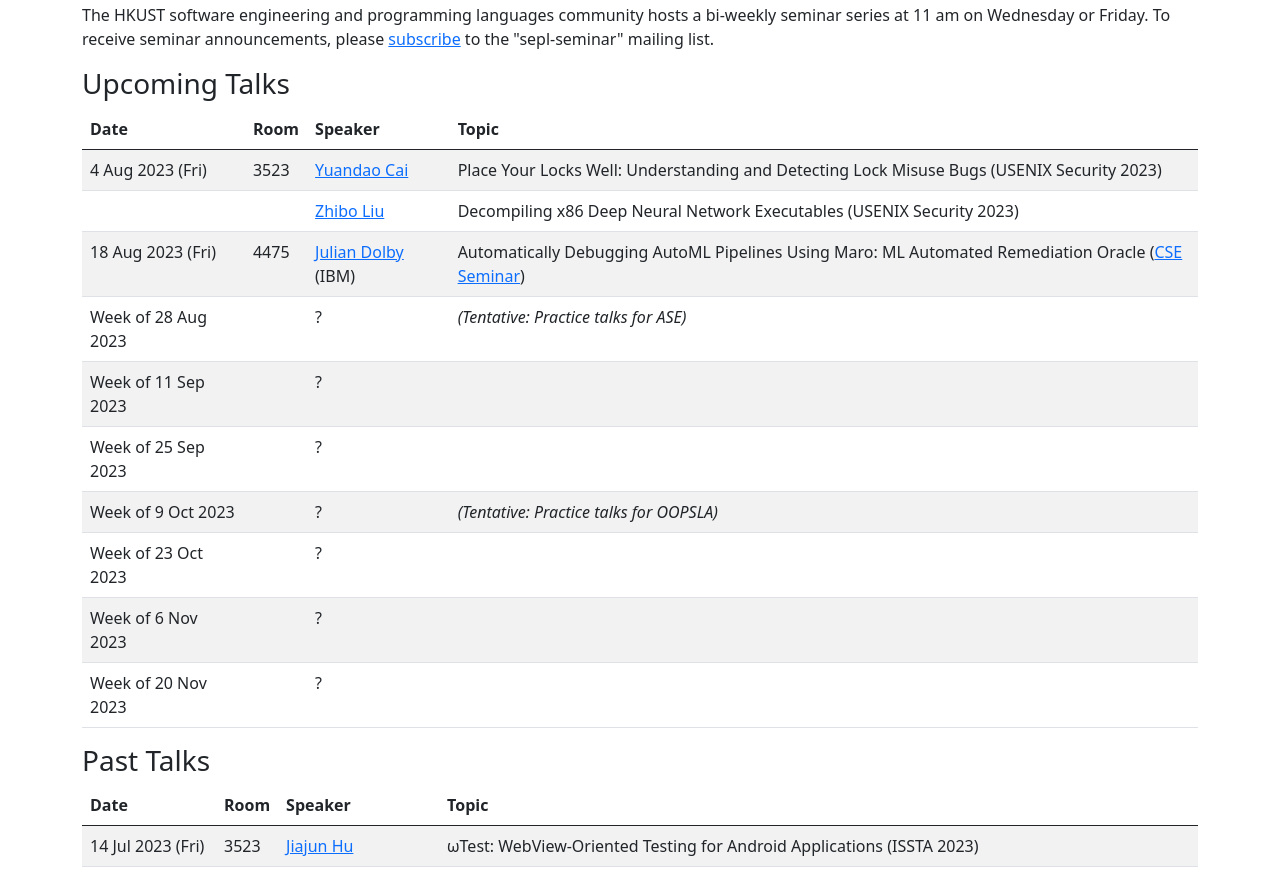
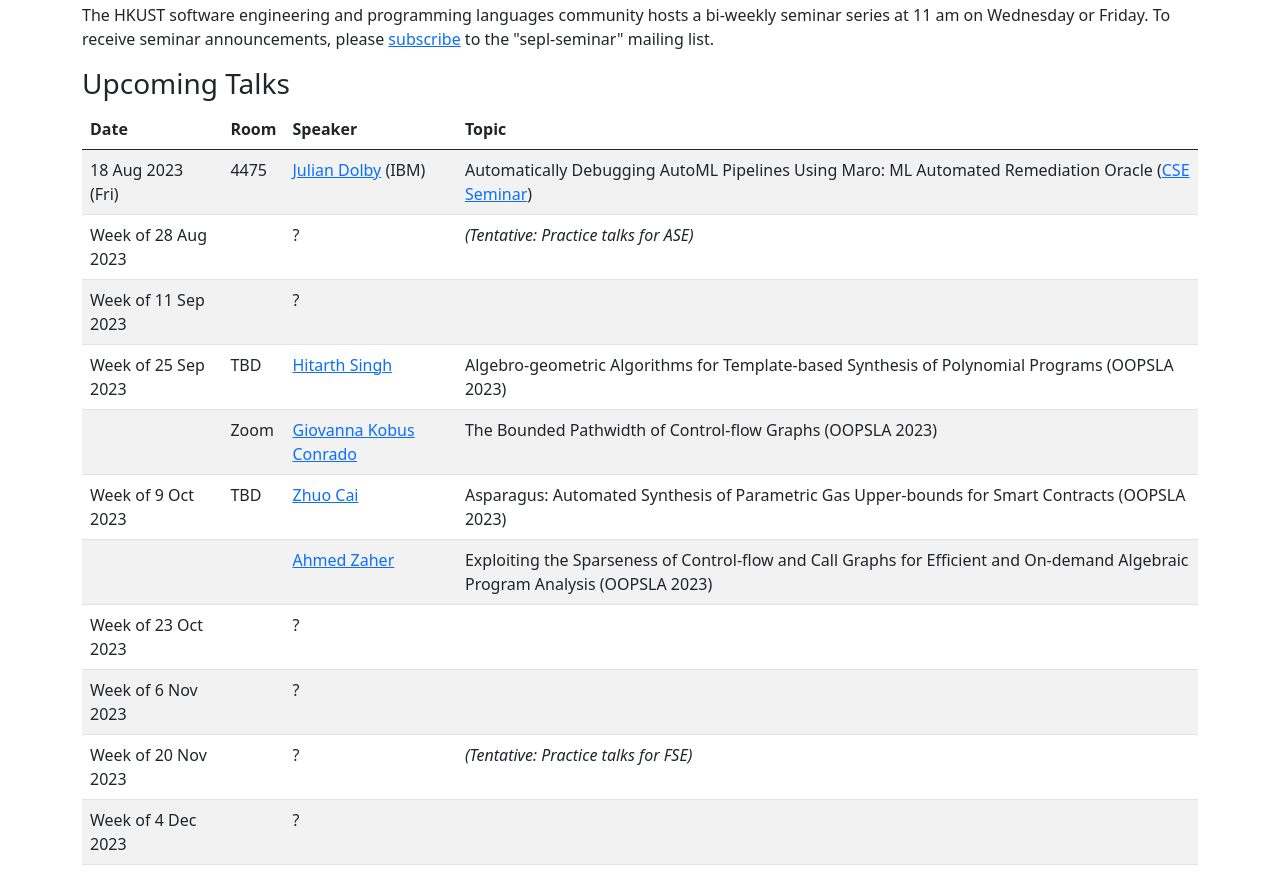
Before and after one commit to sepl-hkust/sepl-hkust.github.io, a plain HTML site: page index.html in a window 1280 px wide. Shown: the part 77-950 px from the top of the page. Drawn offline with nearby package versions, Linux system fonts and the light colour scheme.

Commit message:
Add stuff

```diff
--- a/index.html
+++ b/index.html
@@ -17,16 +17,17 @@
 			<tr> <th><b>Date</b></th> <th><b>Room</b></th> <th><b>Speaker</b></th> <th><b>Topic</b></th> </tr>
 		</thead>
 		<tbody>
-			<tr> <td>4 Aug 2023 (Fri)</td> <td>3523</td> <td><a href="https://sites.google.com/view/ryancaicse/">Yuandao Cai</a></td> <td>Place Your Locks Well: Understanding and Detecting Lock Misuse Bugs (USENIX Security 2023)</td> </tr>
-			<tr> <td></td> <td></td> <td><a href="https://monkbai.github.io/">Zhibo Liu</a></td> <td>Decompiling x86 Deep Neural Network Executables (USENIX Security 2023)</td> </tr>
 			<tr> <td>18 Aug 2023 (Fri)</td> <td>4475</td> <td><a href="https://researcher.watson.ibm.com/researcher/view.php?person=us-dolby">Julian Dolby</a> (IBM)</td> <td>Automatically Debugging AutoML Pipelines Using Maro: ML Automated Remediation Oracle (<a href="https://cse.hkust.edu.hk/pg/seminars/S23/dolby.html">CSE Seminar</a>)</td> </tr>
 			<tr> <td>Week of 28 Aug 2023</td> <td></td> <td>?</td> <td><i>(Tentative: Practice talks for ASE)</i></td> </tr>
 			<tr> <td>Week of 11 Sep 2023</td> <td></td> <td>?</td> <td></td> </tr>
-			<tr> <td>Week of 25 Sep 2023</td> <td></td> <td>?</td> <td></td> </tr>
-			<tr> <td>Week of 9 Oct 2023</td> <td></td> <td>?</td> <td><i>(Tentative: Practice talks for OOPSLA)</i></td> </tr>
+			<tr> <td>Week of 25 Sep 2023</td> <td>TBD</td> <td><a href="https://hitarths.github.io/">Hitarth Singh</a></td> <td>Algebro-geometric Algorithms for Template-based Synthesis of Polynomial Programs (OOPSLA 2023)</td> </tr>
+			<tr> <td></td> <td>Zoom</td> <td><a href="https://kobusgiovanna.github.io/">Giovanna Kobus Conrado</a></td> <td>The Bounded Pathwidth of Control-flow Graphs (OOPSLA 2023)</td> </tr>
+			<tr> <td>Week of 9 Oct 2023</td> <td>TBD</td> <td><a href="https://zhuocai.github.io/">Zhuo Cai</a></td> <td>Asparagus: Automated Synthesis of Parametric Gas Upper-bounds for Smart Contracts (OOPSLA 2023)</td> </tr>
+			<tr> <td></td> <td></td> <td><a href="https://ahmed-zaher.github.io/">Ahmed Zaher</a></td> <td>Exploiting the Sparseness of Control-flow and Call Graphs for Efficient and On-demand Algebraic Program Analysis (OOPSLA 2023)</td> </tr>
 			<tr> <td>Week of 23 Oct 2023</td> <td></td> <td>?</td> <td></td> </tr>
 			<tr> <td>Week of 6 Nov 2023</td> <td></td> <td>?</td> <td></td> </tr>
-			<tr> <td>Week of 20 Nov 2023</td> <td></td> <td>?</td> <td></td> </tr>
+			<tr> <td>Week of 20 Nov 2023</td> <td></td> <td>?</td> <td><i>(Tentative: Practice talks for FSE)</i></td> </tr>
+			<tr> <td>Week of 4 Dec 2023</td> <td></td> <td>?</td> <td></td> </tr>
 		</tbody>
 	</table>
 	<h3>Past Talks</h3>
@@ -35,6 +36,8 @@
 			<tr> <th><b>Date</b></th> <th><b>Room</b></th> <th><b>Speaker</b></th> <th><b>Topic</b></th> </tr>
 		</thead>
 		<tbody>
+			<tr> <td>4 Aug 2023 (Fri)</td> <td>3523</td> <td><a href="https://sites.google.com/view/ryancaicse/">Yuandao Cai</a></td> <td>Place Your Locks Well: Understanding and Detecting Lock Misuse Bugs (USENIX Security 2023)</td> </tr>
+			<tr> <td></td> <td></td> <td><a href="https://monkbai.github.io/">Zhibo Liu</a></td> <td>Decompiling x86 Deep Neural Network Executables (USENIX Security 2023)</td> </tr>
 			<tr> <td>14 Jul 2023 (Fri)</td> <td>3523</td> <td><a href="http://home.cse.ust.hk/~jhuao/">Jiajun Hu</a></td> <td>ωTest: WebView-Oriented Testing for Android Applications (ISSTA 2023)</td> </tr>
 			<tr> <td></td> <td></td> <td><a href="https://haoyang9804.github.io/">Haoyang Ma</a></td> <td>Fuzzing Deep Learning Compilers with HirGen (ISSTA 2023)</td> </tr>
 			<tr> <td>12 Jul 2023 (Wed)</td> <td>3523</td> <td><a href="https://about.chares.me/">Yuzhou Fang</a></td> <td>Beyond “Protected” and “Private”: An Empirical Security Analysis of Custom Function Modifiers in Smart Contracts (ISSTA 2023)</td> </tr>
```
